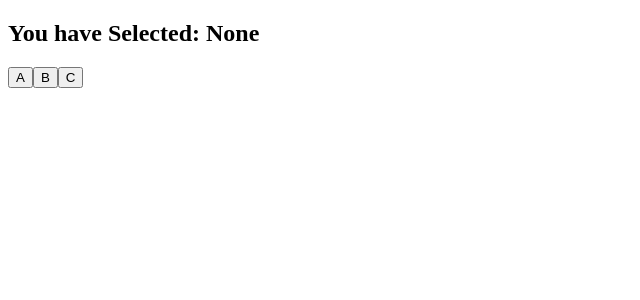
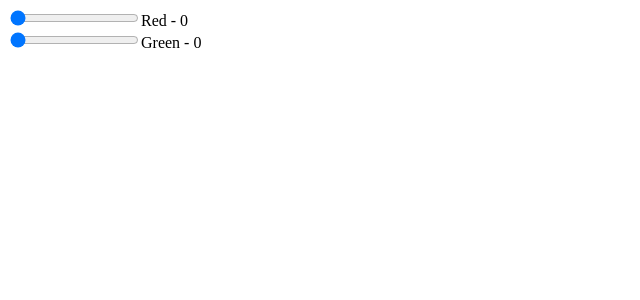
Before and after one commit to goqadze/React-Redux-Courses, a React (Create React App) app in the folder react-app/: page / in a window 1280 px wide. Shown: the top 300 px of the page, without its empty margins (0-640 px from the left). Built offline with nearby package versions, Linux system fonts and the light colour scheme.

Commit message:
Write More Reusable React Components with Composable APIs

```diff
--- a/react-app/src/App.js
+++ b/react-app/src/App.js
@@ -1,43 +1,84 @@
 import React from 'react';
+import ReactDOM from 'react-dom';
+import PropTypes from 'prop-types';
 
 class App extends React.Component{
-	render(){
-		return (
-			<Buttons>
-				<button value="A">A</button>
-				<button value="B">B</button>
-				<button value="C">C</button>
-			</Buttons>
-		)
-	}
-}
-
-class Buttons extends React.Component{
 	constructor(){
 		super();
-		this.state = {selected: 'None'}
+		this.state = {
+			red: 0,
+			green: 0
+		}
+		this.update = this.update.bind(this)
 	}
 
-	selectItem(selected){
+	update(e){
 		this.setState({
-			selected
+			red: ReactDOM.findDOMNode(this.refs.red.refs.inp).value,
+			green: ReactDOM.findDOMNode(this.refs.green.refs.inp).value
 		})
 	}
 
 	render(){
-		let fn = child =>
-			React.cloneElement(child, {
-				onClick: this.selectItem.bind(this, child.props.value)
-			})
-
-		let items = React.Children.map(this.props.children, fn);
 		return (
 			<div>
-				<h2>You have Selected: {this.state.selected}</h2>
-				{items}
+				<NumInput
+					ref="red"
+					min={0}
+					max={255}
+					step={1}
+					val={+this.state.red}
+					label="Red"
+					update={this.update}/>
+				<NumInput
+					ref="green"
+					min={0}
+					max={255}
+					step={0.1}
+					val={+this.state.green}
+					label="Green"
+					update={this.update}/>
 			</div>
 		)
 	}
 }
 
+class NumInput extends React.Component{
+	render(){
+		let label = this.props.label !== '' ?
+			<label>{this.props.label} - {this.props.val}</label> : ''
+		return (
+			<div>
+				<input ref="inp"
+					type={this.props.type}
+					min={this.props.min}
+					max={this.props.max}
+					step={this.props.step}
+					defaultValue={this.props.val}
+					onChange={this.props.update}/>
+				{label}
+			</div>
+		)
+	}
+}
+
+NumInput.propTypes = {
+	min: PropTypes.number,
+	max: PropTypes.number,
+	step: PropTypes.number,
+	val: PropTypes.number,
+	label: PropTypes.string,
+	update: PropTypes.func.isRequired,
+	type: PropTypes.oneOf(['number', 'range']),
+}
+
+NumInput.defaultProps = {
+	min: 0,
+	max: 0,
+	step: 1,
+	val: 0,
+	label: '',
+	type: 'range',
+}
+
 export default App;
```
